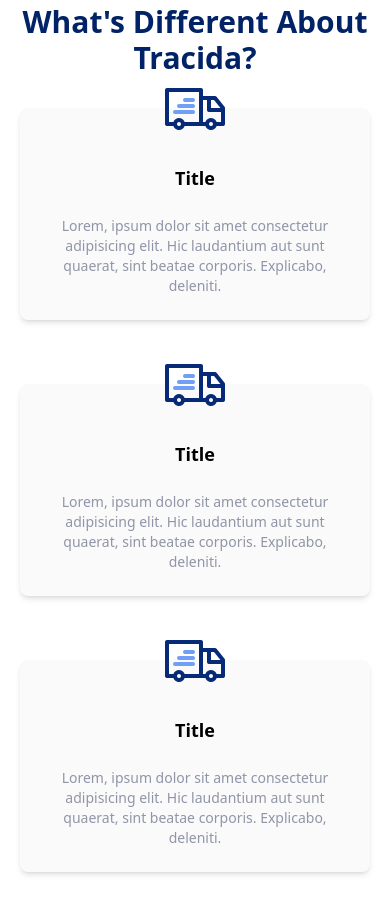
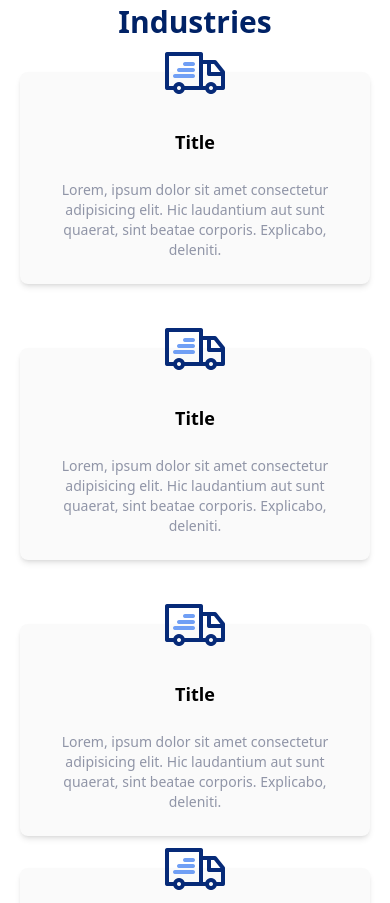
Before and after one commit to itsmeharfatma/Tracida-Homepage, a plain HTML site: page index.html in a window 390 px wide. Shown: the part 720-1623 px from the top of the page. Drawn offline with nearby package versions, Linux system fonts and the light colour scheme.

Commit message:
Industries section

```diff
--- a/index.html
+++ b/index.html
@@ -16,12 +16,12 @@
         <div class="flex items-center justify-between">
             <h1 class="text-4xl font-bold text-accentColor">Tracida</h1>
             <div class="hidden md:flex space-x-6">
-                <a href="#" class="text-slate-500 font-medium transition duration-300 group">
+                <a href="#footerSectionId" class="text-slate-500 font-medium transition duration-300 group">
                     About Us
                     <span
                         class="block max-w-0 group-hover:max-w-full transition-all duration-300 h-0.5 bg-slate-600"></span>
                 </a>
-                <a href="#" class="text-slate-500 font-medium transition duration-300 group">
+                <a href="#industriesSection" class="text-slate-500 font-medium transition duration-300 group">
                     Industries
                     <span
                         class="block max-w-0 group-hover:max-w-full transition-all duration-300 h-0.5 bg-slate-600"></span>
@@ -51,7 +51,7 @@
         <div class="md:hidden">
             <div id="menu"
                 class="absolute flex-col text-slate-600 items-center self-end hidden py-8 mt-10 space-y-6 font-medium bg-white sm:w-auto sm:self-center left-6 right-6 drop-shadow-md">
-                <a href="#">Product</a>
+                <a href="#">Industries</a>
                 <a href="#">About Us</a>
                 <a href="#">Industries</a>
                 <a href="#">Contact Us</a>
@@ -95,12 +95,40 @@
     </section>
     <!-- Hero Section Ends -->
 
-    <!-- Product Section Starts -->
-    <section id="productSection">
+    <!-- Industries Section Starts -->
+    <section id="industriesSection">
         <div class="max-w-6xl mt-8 px-5 mx-auto text-center">
             <h2 class="text-3xl md:text-4xl font-bold text-center text-accentColor">
-                What's Different About Tracida?
+                Industries
             </h2>
+            <div class="flex flex-col mt-8 space-y-16 md:flex-row md:space-x-6 md:space-y-0">
+                <div class="flex flex-col items-center p-6 space-y-6 rounded-lg bg-veryLightGray shadow-md md:w-1/3">
+                    <img src="assets/truck-icon.png" class="w-16 -mt-14" alt="">
+                    <h5 class="text-lg font-bold">Title</h5>
+                    <p class="text-sm text-darkGrayishBlue">Lorem, ipsum dolor sit amet consectetur adipisicing elit.
+                        Hic laudantium aut sunt quaerat, sint beatae corporis.
+                        Explicabo, deleniti.
+                    </p>
+                </div>
+
+                <div class="flex-col items-center p-6 space-y-6 rounded-lg bg-veryLightGray shadow-md flex md:w-1/3">
+                    <img src="assets/truck-icon.png" class="w-16 -mt-14" alt="">
+                    <h5 class="text-lg font-bold">Title</h5>
+                    <p class="text-sm text-darkGrayishBlue">Lorem, ipsum dolor sit amet consectetur adipisicing elit.
+                        Hic laudantium aut sunt quaerat, sint beatae corporis.
+                        Explicabo, deleniti.
+                    </p>
+                </div>
+
+                <div class="flex-col items-center p-6 space-y-6 rounded-lg bg-veryLightGray shadow-md flex md:w-1/3">
+                    <img src="assets/truck-icon.png" class="w-16 -mt-14" alt="">
+                    <h5 class="text-lg font-bold">Title</h5>
+                    <p class="text-sm text-darkGrayishBlue">Lorem, ipsum dolor sit amet consectetur adipisicing elit.
+                        Hic laudantium aut sunt quaerat, sint beatae corporis.
+                        Explicabo, deleniti.
+                    </p>
+                </div>
+            </div>
             <div class="flex flex-col mt-8 space-y-16 md:flex-row md:space-x-6 md:space-y-0">
                 <div class="flex flex-col items-center p-6 space-y-6 rounded-lg bg-veryLightGray shadow-md md:w-1/3">
                     <img src="assets/truck-icon.png" class="w-16 -mt-14" alt="">
@@ -131,7 +159,7 @@
             </div>
         </div>
     </section>
-    <!-- Product Section Ends -->
+    <!-- Industries Section Ends -->
 
     <!-- FAQs Section Starts -->
     <section id="faqSectionId" class="bg-gray-50">
@@ -276,7 +304,7 @@
     <!-- Contact Us Form Section Ends -->
 
     <!-- Footer Starts -->
-    <footer class="bg-veryDarkBlue">
+    <footer id="footerSectionId" class="bg-veryDarkBlue">
         <div class="container flex flex-col px-4 py-12 mx-auto space-y-6 md:flex-row md:space-y-0">
             <div class="flex flex-col md:flex-row space-y-6 md:space-y-0 md:space-x-8">
                 <div class="text-white">
```
